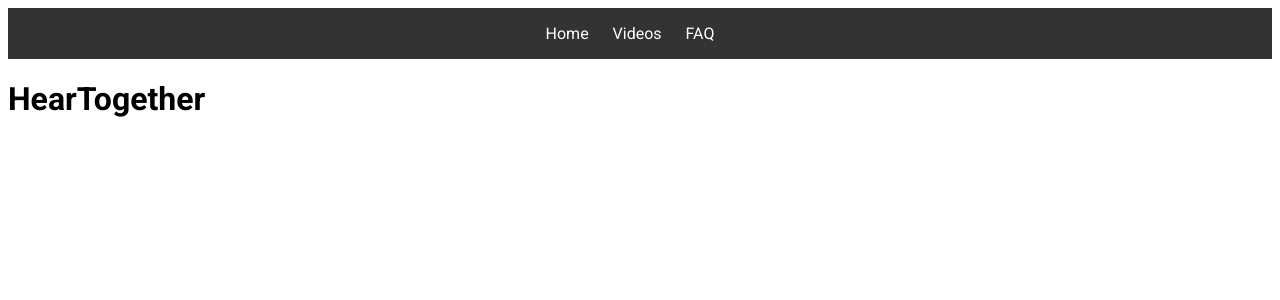
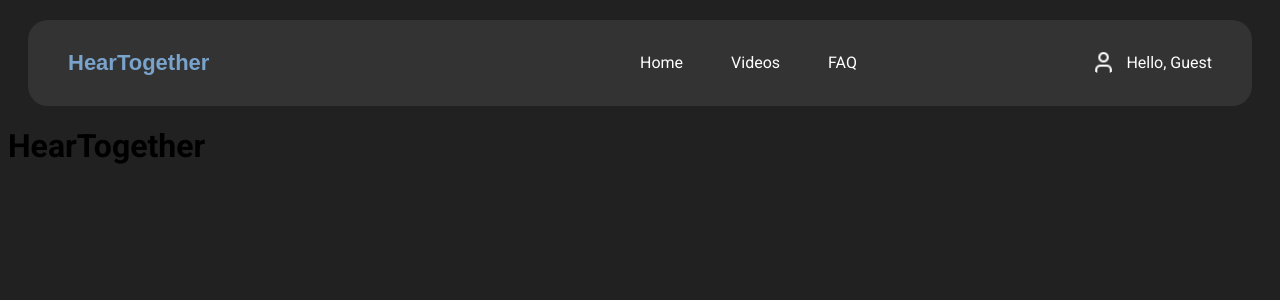
Before and after one commit to soohong-26/HearTogether, a PHP site: page /homepage.php in a window 1280 px wide. Shown: the top 300 px of the page. Run offline with PHP 8.4, Linux system fonts and the light colour scheme.

Commit message:
header and profile icon working

```diff
--- a/homepage.php
+++ b/homepage.php
@@ -14,8 +14,22 @@ include 'database.php';
     <style>
         @import url('https://fonts.googleapis.com/css2?family=Roboto:ital,wght@0,100..900;1,100..900&display=swap');
 
+        /* Strong Commands */
+        :root {
+            --text: #F9FAFB;
+            --background: #212121;
+            --primary: #3B82F6;
+            --secondary: #10B981;
+            --accent: #F59E0B;
+            --button: #2563EB;
+        }
+
+        * {
+            font-family: inherit;
+        }
         body {
             font-family: 'Roboto', sans-serif;
+            background-color: var(--background);
         }
     </style>
 </head>
--- a/nav.php
+++ b/nav.php
@@ -12,32 +12,106 @@
     header {
         background-color: #333;
         color: #fff;
-            padding: 1em;
-            text-align: center;
+        padding: 10px 40px;
+        margin: 20px 20px 0 20px;
         font-family: 'Roboto', sans-serif;
+        display: flex;
+        align-items: center;
+        border-radius: 20px;
     }
-        ul {
+
+    .header-title, nav,
+    .greeting {
+        flex: 1;
+        display: flex;
+        align-items: center;
+    }
+
+    .header-title {
+        justify-content: flex-start;
+        font-family: "Poppins", sans-serif;
+    }
+
+    .header-title a {
+        text-decoration: none;
+        color: #7AA3CC;
+        font-size: 22px;
+        font-weight: 600;
+    }
+
+    nav {
+        justify-content: center;
+    }
+
+    .nav-links {
         list-style: none;
+        display: flex;
+        justify-content: center;
+        align-items: center;
+        gap: 48px;
+        padding: 0;
         margin: 0;
-            padding: 0;
     }
-        li {
-            display: inline-block;
-            margin-right: 20px;
-        }
-        a {
+
+    .nav-links li a {
         color: #fff;
         text-decoration: none;
+        font-size: 16px;
+        transition: color 0.3s ease;
+    }
+
+    .nav-links li a:hover {
+        color: #7AA3CC;
+        text-decoration: none;
+    }
+
+    .greeting {
+        justify-content: flex-end;
+    }
+
+    .greeting img {
+        width: 25px;
+        height: 25px;
+        border-radius: 50%;
+        margin-right: 10px;
+    }
+
+    .greeting span {
+        font-size: 16px;
     }
 </style>
+
 </head>
 <body>
         <header>
-            <ul>
-                <li><a href="#">Home</a></li>
-                <li><a href="#">Videos</a></li>
-                <li><a href="#">FAQ</a></li>
+            <!-- Logo -->
+                <h2 class="header-title">
+                    <a href="#">
+                        HearTogether
+                    </a>
+                </h2>
+
+            <!-- Navigation Panel -->
+            <nav>
+                <ul class="nav-links">
+                    <!-- Links when clicked -->
+                    <li><a class='nav-anc' href="#">Home</a></li>
+                    <li><a class='nav-anc' href="#">Videos</a></li>
+                    <li><a class='nav-anc' href="#">FAQ</a></li>
                 </ul>
+
+            <!-- Greeting and Profile Picture -->
+            <div class="greeting">
+                <?php if (isset($_SESSION['username'])) : ?>
+                    <img src="<?php echo $_SESSION['profile_img']; ?>" alt="Profile Picture">
+                    <span>Hello, <?php echo $_SESSION['username']; ?></span>
+                <?php else : ?>
+                    <img src="icons/user.png" alt="Guest">
+                    <span>Hello, Guest</span>
+                <?php endif; ?>
+            </div>
+
+            </nav>
         </header>
 </body>
 </html>
```
Also changed, not shown: css/login-register.css (+6 -7 lines). Lines whose indentation alone changed are shown as unchanged.
